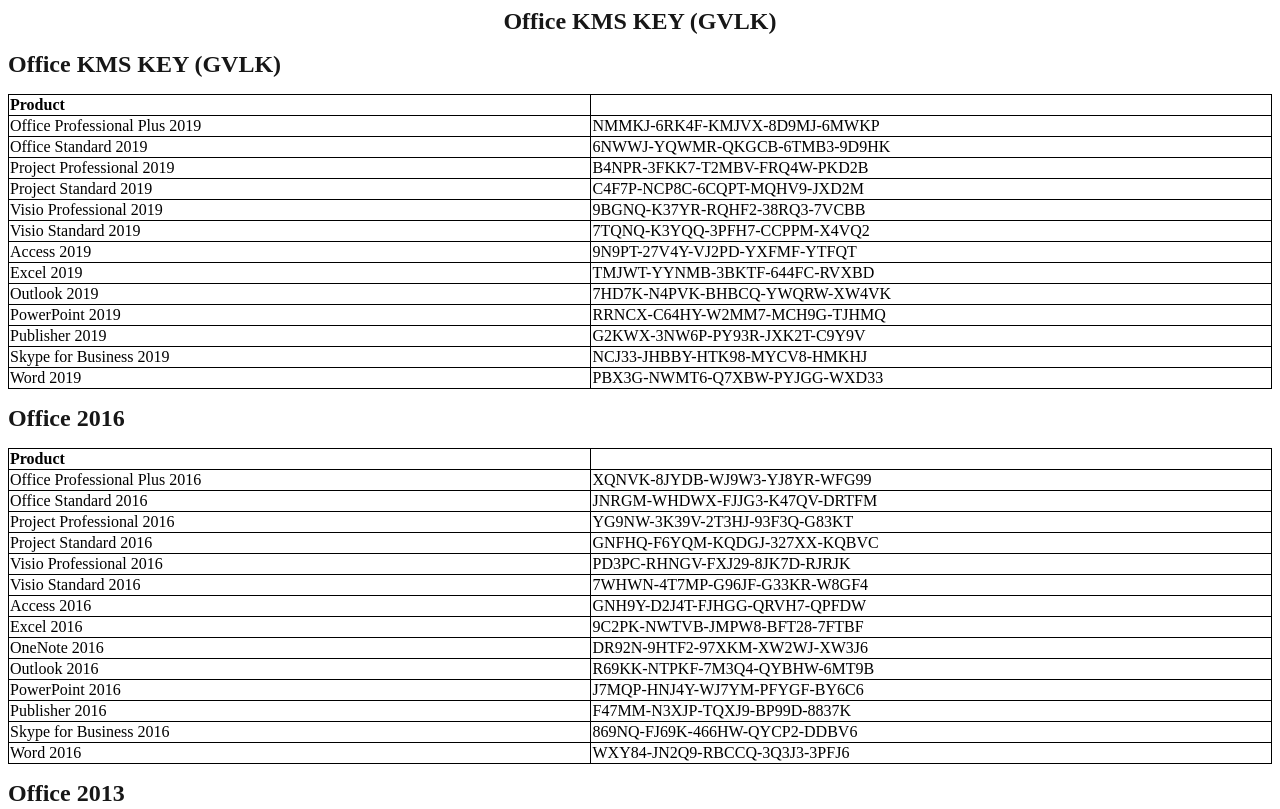
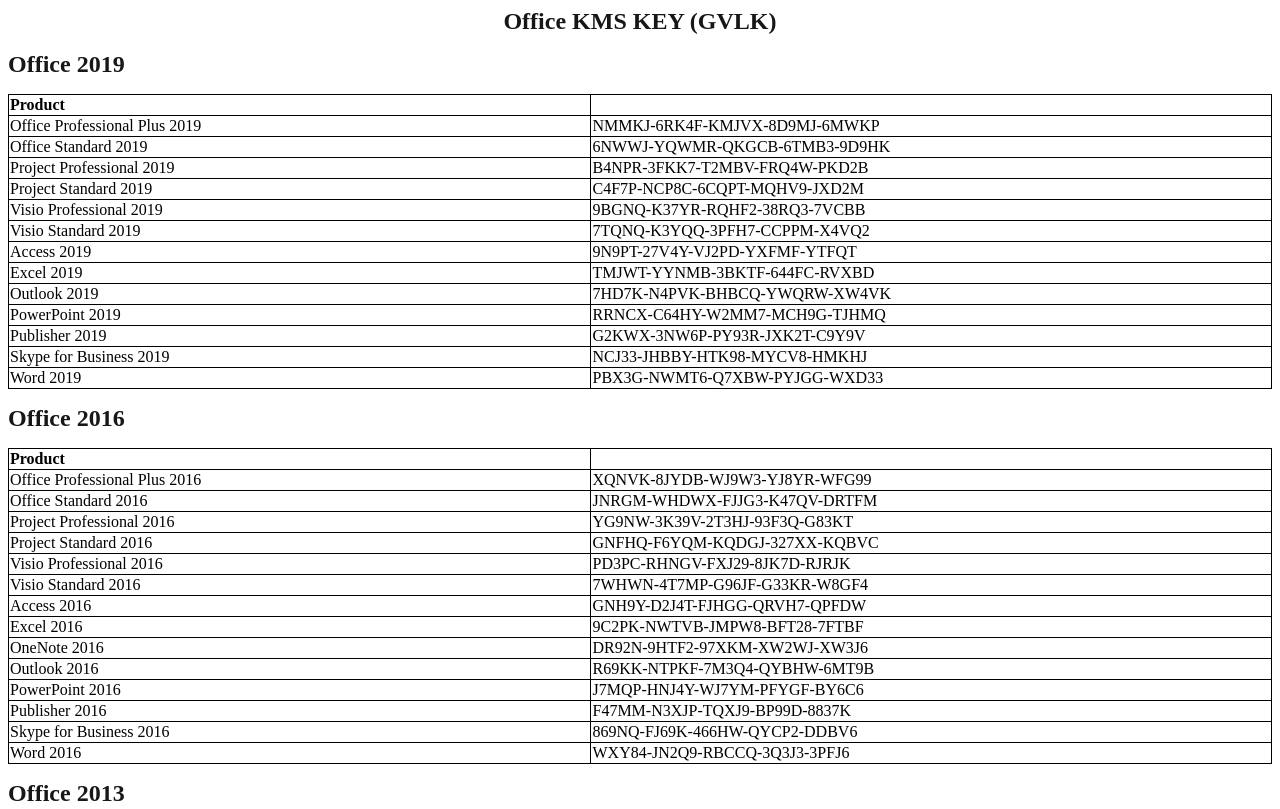
Before and after one commit to TC-TYX/office_kms_keys, a plain HTML site: page index.html in a window 1280 px wide. Shown: the top 809 px of the page. Drawn offline with Linux system fonts and the light colour scheme.

Commit message:
Update index.html

```diff
--- a/index.html
+++ b/index.html
@@ -15,7 +15,7 @@ color:#171717'>Office KMS KEY (GVLK)</span></b></p>
 
 <p class=MsoNormal align=left style='text-align:left;background:white'><b><span
 lang=EN-US style='font-size:18.0pt;font-family:"Times New Roman",serif;
-color:#171717'>Office KMS KEY (GVLK)</span></b></p>
+color:#171717'>Office 2019</span></b></p>
 
 <table class=MsoNormalTable border=0 cellspacing=0 cellpadding=0 width="100%"
  style='width:100.0%;border-collapse:collapse'>
```
